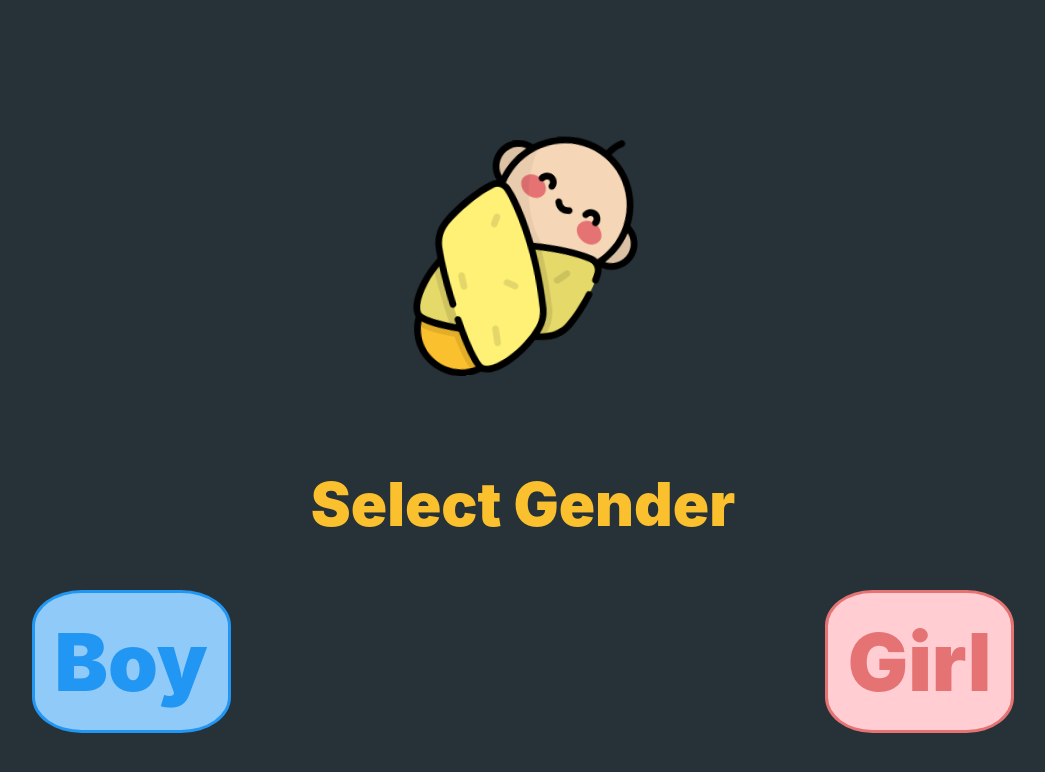
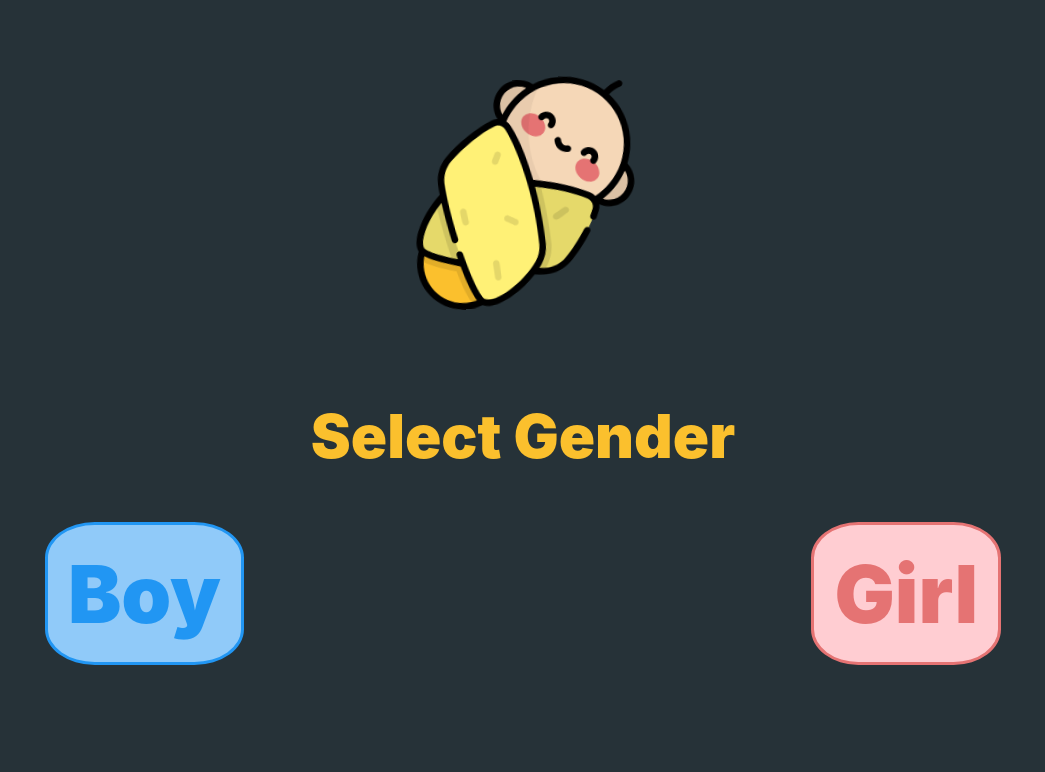
Before and after one commit to mikevg466/Demeter, a React (Create React App) app: page / in a window 1280 px wide. Shown: the top 772 px of the page, without its empty margins (117-1162 px from the left). Built offline with nearby package versions, Linux system fonts and the light colour scheme.

Commit message:
feat: root styling
Add extra padding and change height/width calculation for the root layout.

```diff
--- a/src/components/Root/Root.scss
+++ b/src/components/Root/Root.scss
@@ -3,9 +3,9 @@
 
 .#{$project-name} {
   .root {
-    height: calc(100vh - 80px);
-    width: 100vw;
-    padding-top: 80px;
+    height: calc(100vh - 100px);
+    width: calc(100vw - 40px);
+    padding: 20px 20px 80px 20px;
     background-color: $dark-background;
     text-align: center;
 
```
